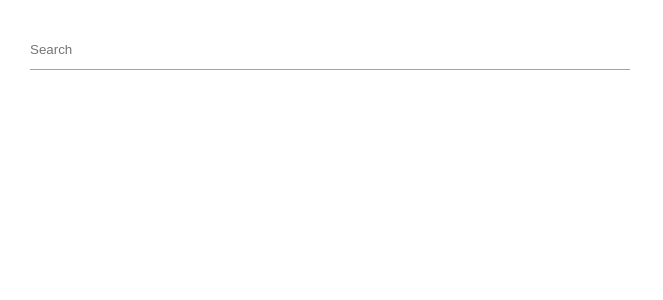
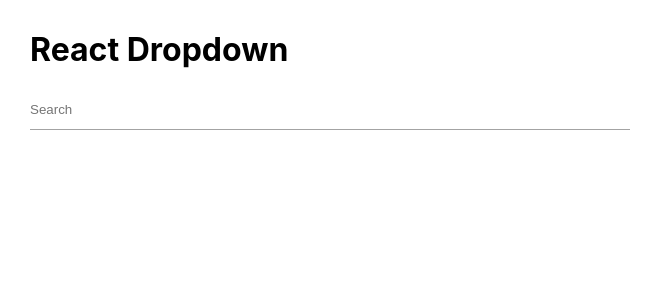
Before and after one commit to deepak252/react-dropdown, a React (Create React App) app: page / in a window 1280 px wide. Shown: the top 300 px of the page, without its empty margins (0-663 px from the left). Built offline with nearby package versions, Linux system fonts and the light colour scheme.

Commit message:
Add header

```diff
--- a/src/examples/dropdown/DropdownExample.tsx
+++ b/src/examples/dropdown/DropdownExample.tsx
@@ -8,6 +8,7 @@ const DropdownExample = () => {
   }
   return (
     <div style={{ margin: '30px' }}>
+      <h1>React Dropdown</h1>
       <Dropdown options={options} onChangeValue={handleOptionSelect} />
     </div>
   )
```
